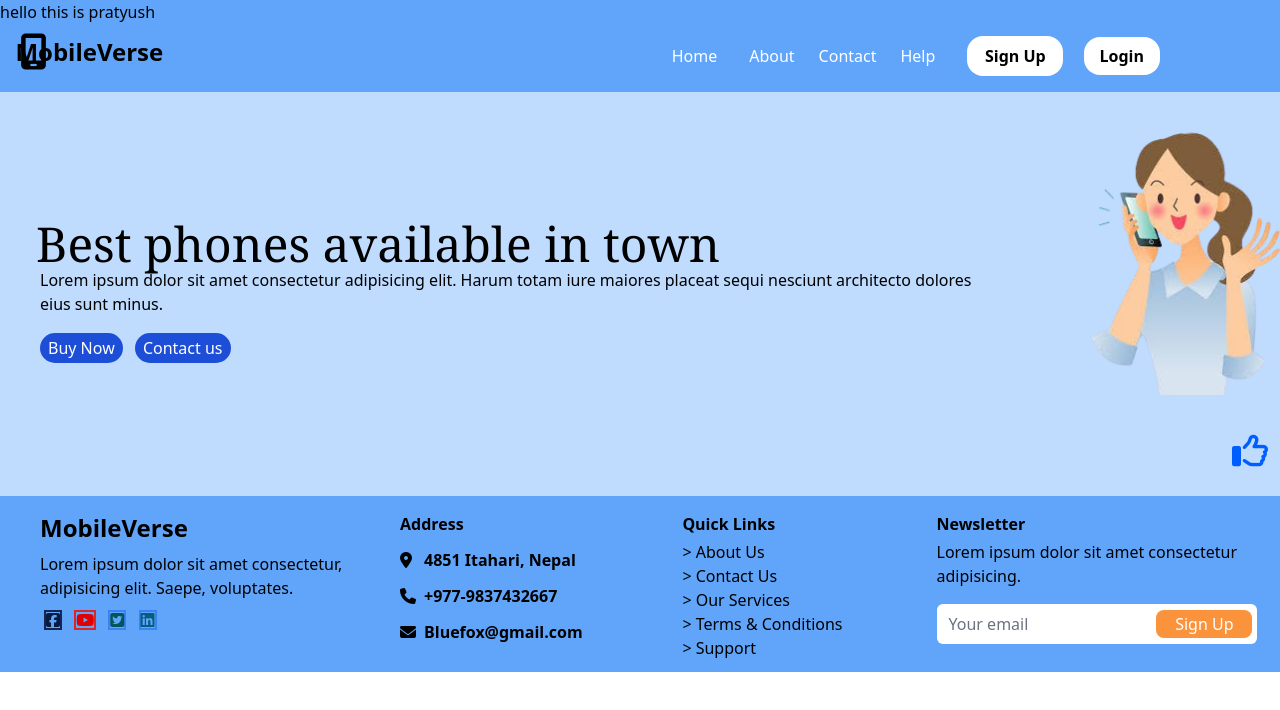
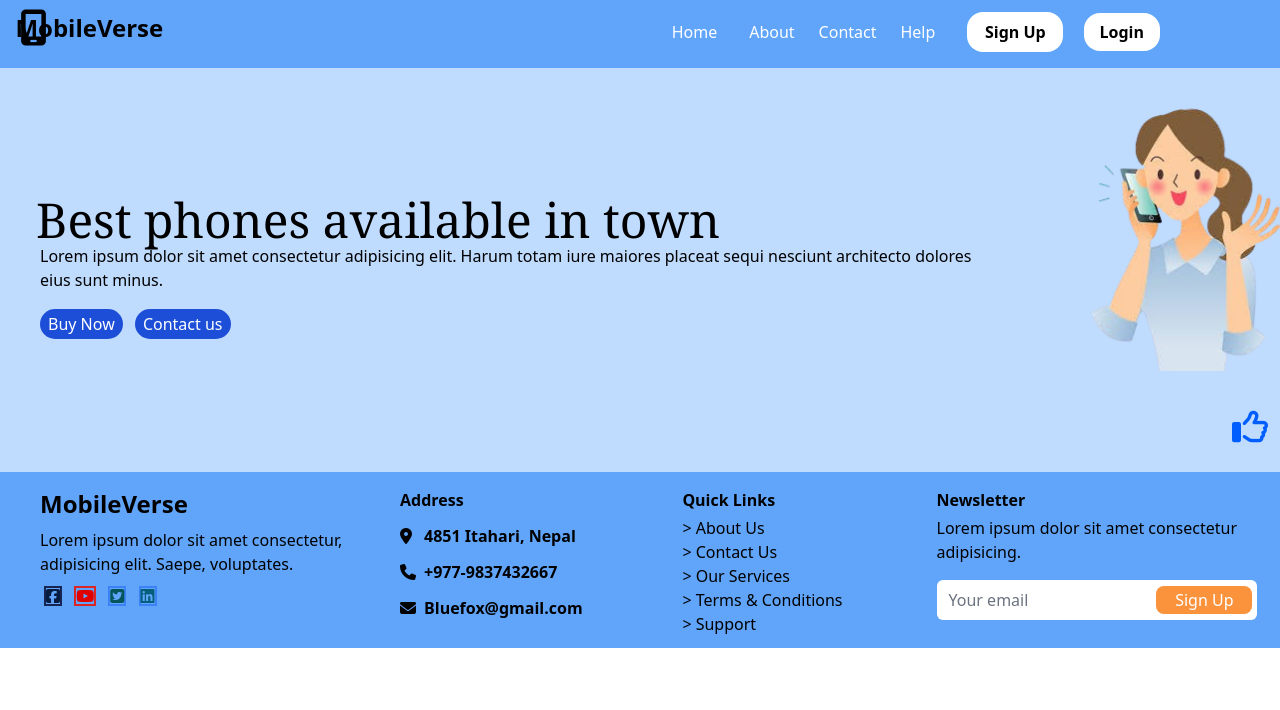
Before and after one commit to iampratyushgit/tailwind, a website: page index1.html in a window 1280 px wide. Drawn offline with nearby package versions, Linux system fonts and the light colour scheme.

Commit message:
fix: remove unnecessary paragraph from index.html

```diff
--- a/index1.html
+++ b/index1.html
@@ -11,7 +11,6 @@
 
 <body>
     <div class="sticky top-0 bg-blue-400">
-        <p>hello this is pratyush</p>
         <nav class="flex justify-between">
             <i class="fa-solid fa-mobile-screen h-14 rounded-2xl pb-1 my-1 mx-4 px-1 mt-2 text-4xl"
                 style="color: black;">
```
